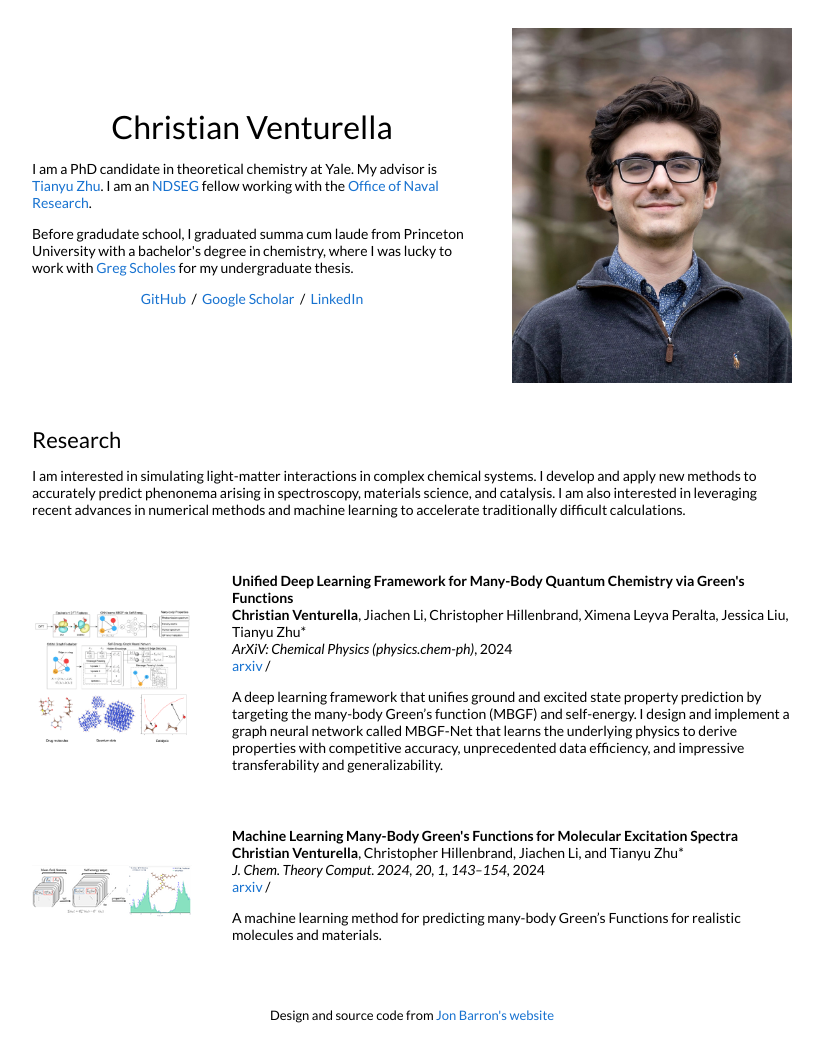
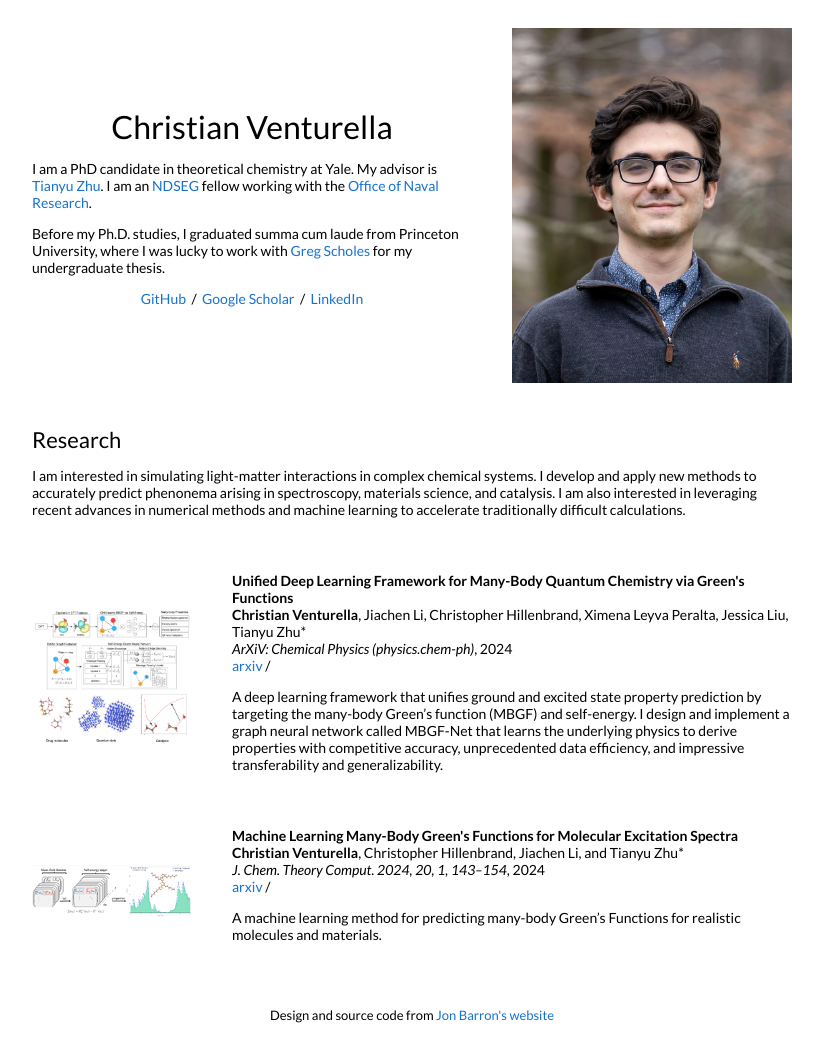
Before and after one commit to venturellac/venturellac.github.io, a Jekyll site: the page built from _posts/2024-07-31-mbgfnet.markdown, in a window 1280 px wide. Shown: the whole page, without its empty margins (228-1051 px from the left). Built offline with Jekyll 4.4.1, drawn with Linux system fonts in a browser that asks for light colours.

Commit message:
Update default.html

```diff
--- a/_layouts/default.html
+++ b/_layouts/default.html
@@ -31,7 +31,7 @@
               </h1>
               <p>I am a PhD candidate in theoretical chemistry at Yale. My advisor is <a href="https://www.tianyuzhu.org/">Tianyu Zhu</a>. I am an <a href="https://ndseg.org/about">NDSEG</a> fellow working with the <a href="https://www.nre.navy.mil/organization/departments/code-33/division-332/computer-aided-materials-design">Office of Naval Research</a>.</p>
               <p>
-                Before gradudate school, I graduated summa cum laude from Princeton University with a bachelor's degree in chemistry, where I was lucky to work with <a href="https://chemistry.princeton.edu/faculty-research/faculty/gregory-scholes/">Greg Scholes</a>  for my undergraduate thesis.
+                Before my Ph.D. studies, I graduated summa cum laude from Princeton University, where I was lucky to work with <a href="https://chemistry.princeton.edu/faculty-research/faculty/gregory-scholes/">Greg Scholes</a>  for my undergraduate thesis.
               </p>
               <p style="text-align:center">
                 <!-- <a target="_blank" href="https://mailhide.io/e/B8TyS"> Email</a> &nbsp;/&nbsp; -->
```
